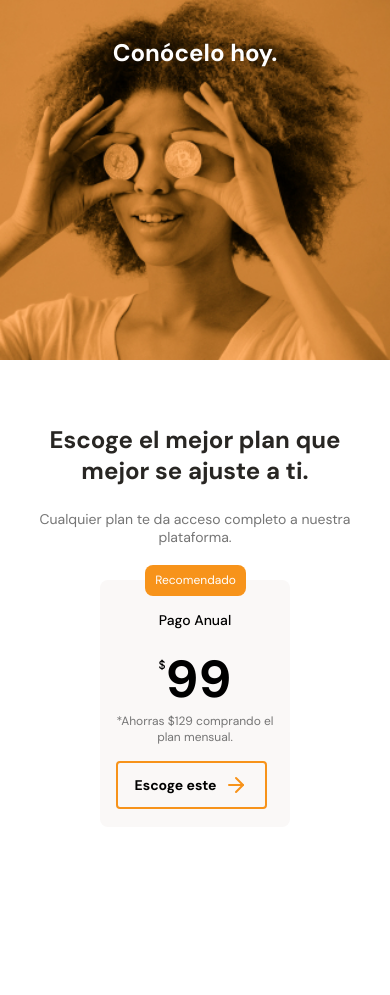
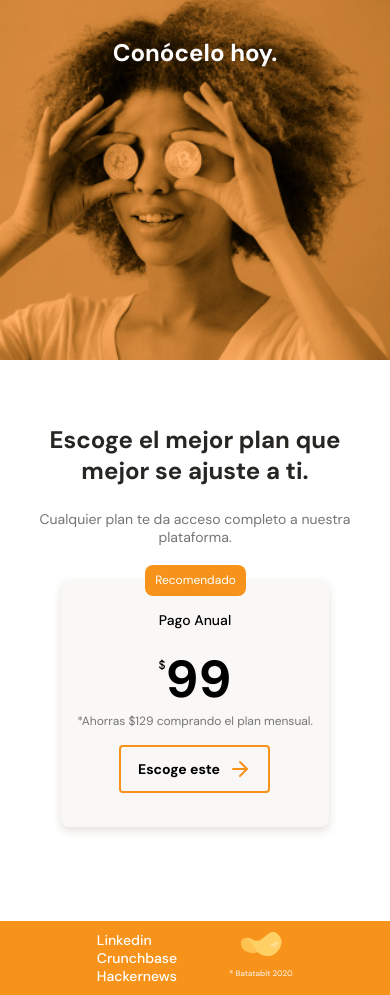
Before and after one commit to piero096/MobileFirst, a plain HTML site: page index.html in a window 390 px wide. Shown: the part 2352-3347 px from the top of the page. Before the commit the page ends 3209 px from the top, so only its background shows below. Drawn offline with Linux system fonts and the light colour scheme.

Commit message:
mobilefirst terminado v1.0

```diff
--- a/index.html
+++ b/index.html
@@ -115,8 +115,17 @@
             </div>
         </section>
     </main>
-    <footer>
-
+    <footer class="footer">
+        <div class="footer-container">
+            <ul>
+                <li class="one">Linkedin</li>
+                <li class="two">Crunchbase</li>
+                <li class="three">Hackernews</li>
+            </ul>
+            <div class="footer-logo">
+                <span></span>
+            </div>
+        </div>
     </footer>
 </body>
 </html>
--- a/style.css
+++ b/style.css
@@ -437,11 +437,16 @@ main{
 
 .container-planes-card{
   background-color: var(--off-white);
-  width: 190px;
+  min-width: 190px;
+  max-width: 500px;
   height: 247px;
   border-radius: 8px;
   position: relative;
   padding: 3.1rem 1.6rem 2.4rem 1.6rem;
+  box-shadow: 0px 4px 8px rgba(89, 73, 30, 0.16);
+  display: flex;
+  flex-direction: column;
+  align-items: center;
 }
 
 .container-planes-card a{
@@ -513,3 +518,46 @@ main{
   margin-left: 8px;
   background-image: url(./assets/icons/right-arrow.svg);
 }
+
+.footer{
+  margin-top: 6.4rem;
+  position: relative;
+  bottom: 0;
+  width: 100%;
+  height: auto;
+  padding: 10px 0px;
+  background: var(--bitcoin-orange);
+}
+
+.footer .footer-container{
+  position: relative;
+  width: 90%;
+  height: auto;
+  margin: 0 auto;
+  display: flex;
+  flex-direction: row;
+  justify-content: center;
+  align-items: center;
+  gap: 52px;
+
+}
+
+.footer .footer-container ul{
+  display: flex;
+  flex-direction: column;
+}
+
+.footer .footer-container ul li{
+  list-style: none;
+  font-size: 1.4rem;
+  font-weight: 500;
+  color: var(--just-white);
+}
+
+.footer .footer-container div span{
+  display: inline-block;
+  width: 6.4rem;
+  height: 5.0rem;
+  background-image: url(./assets/img/logo-footer.svg);
+
+}
```
Also changed, not shown: 1 other file.
